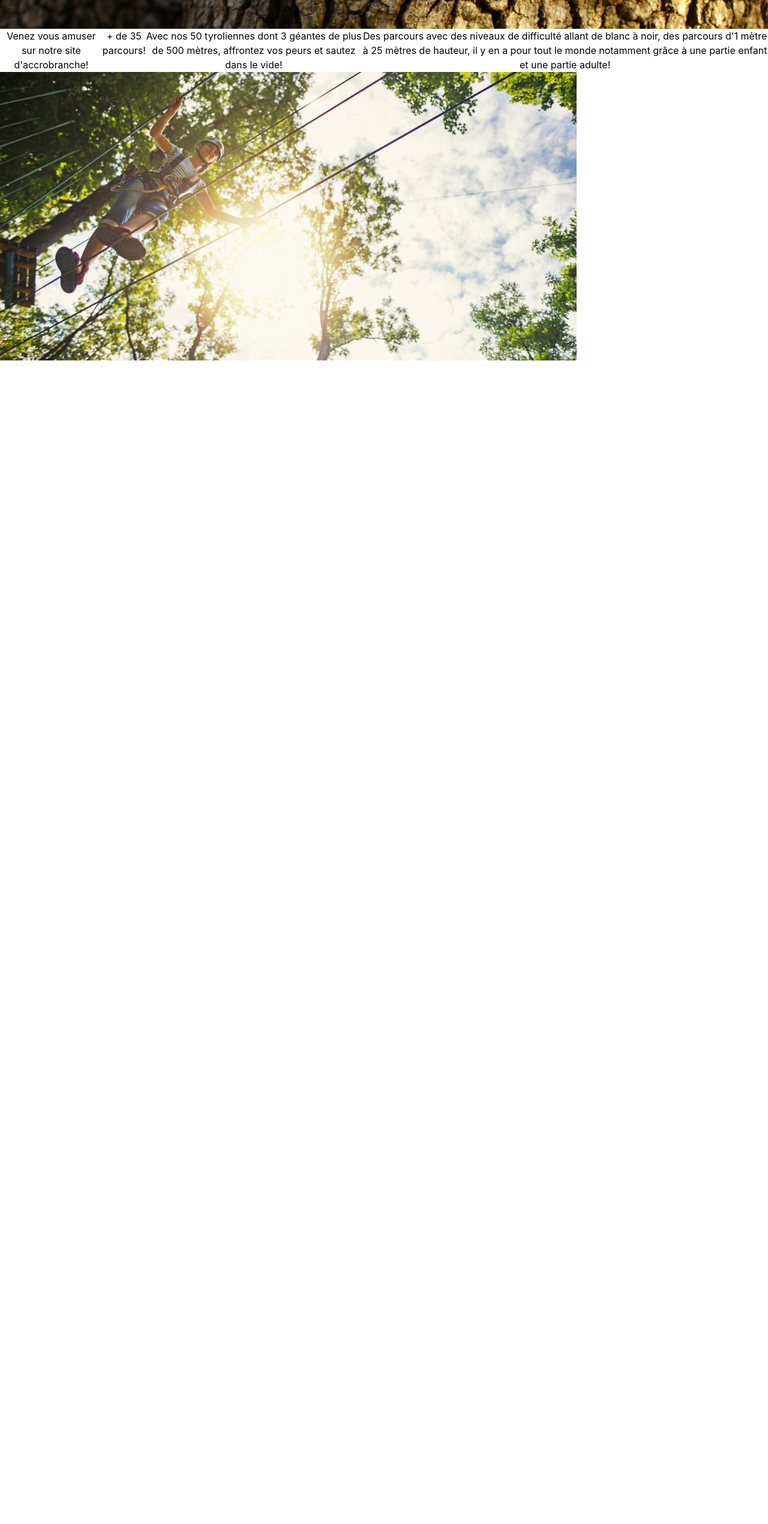
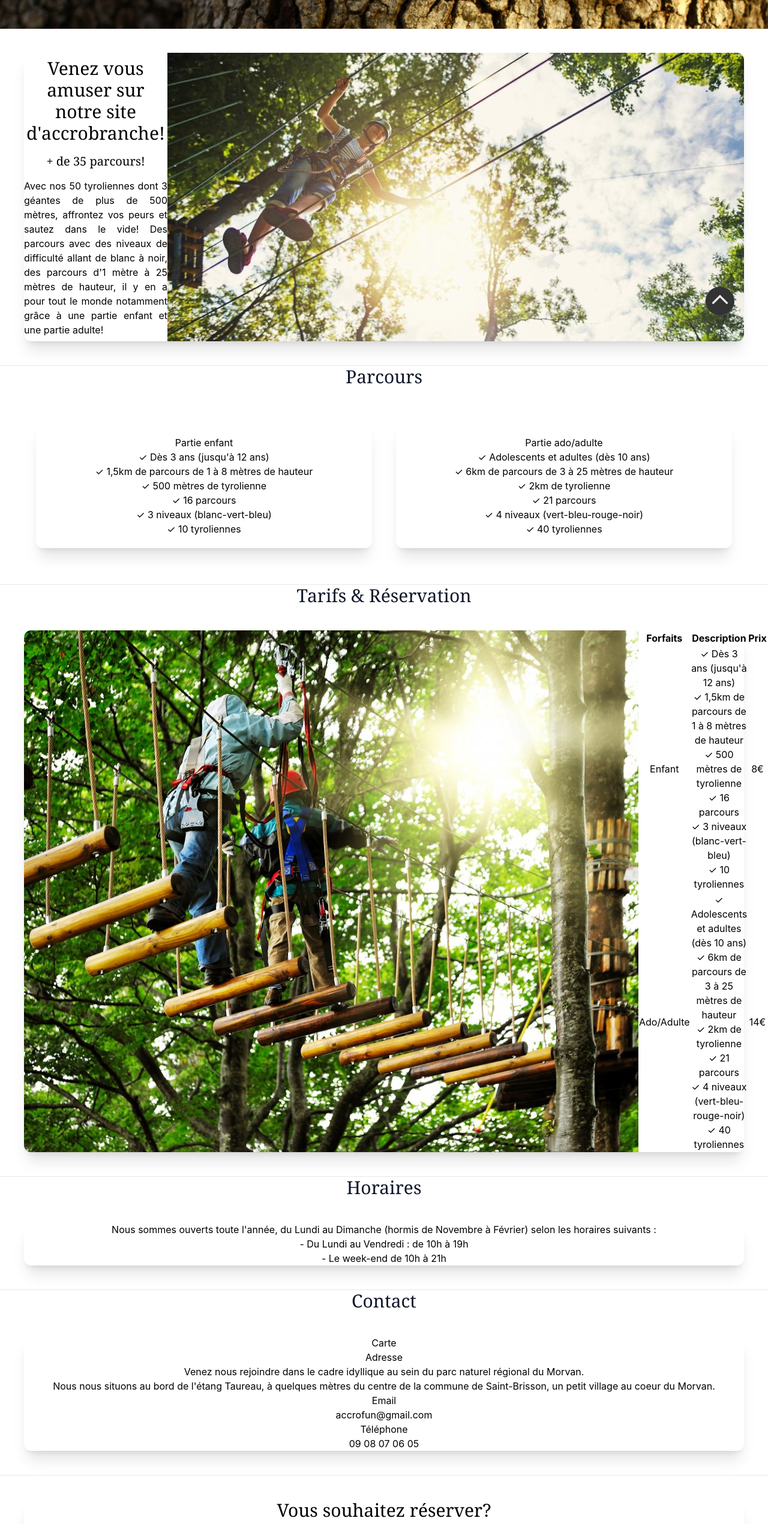
Before and after one commit to HM22-code/Static-web-page-showcase, a React (Create React App) app: page / in a window 1280 px wide. Shown: the part 234-2775 px from the top of the page at 60% size. Before the commit the page ends 835 px from the top, so only its background shows below. Built offline with nearby package versions, Linux system fonts and the light colour scheme.

Commit message:
Adding content and update styles

```diff
--- a/src/components/Body.jsx
+++ b/src/components/Body.jsx
@@ -1,25 +1,274 @@
 import React from "react";
 import Banner from "./Banner";
+import ScrollTopButton from "./ScrollTopButton";
 
 function Body() {
 	return (
-		<div>
+		<div className="dark:bg-slate-900">
 			<Banner />
-			<div className="flex flex-col md:flex-row">
-				<h1>Venez vous amuser sur notre site d'accrobranche!</h1>
-				<h2>+ de 35 parcours!</h2>
-				<p>
-					Avec nos 50 tyroliennes dont 3 géantes de plus de 500
-					mètres, affrontez vos peurs et sautez dans le vide!
-				</p>
-				<p>
-					Des parcours avec des niveaux de difficulté allant de blanc
-					à noir, des parcours d'1 mètre à 25 mètres de hauteur, il y
-					en a pour tout le monde notamment grâce à une partie enfant
-					et une partie adulte!
-				</p>
-			</div>
-			<img src="./assets/img/home.jpg" alt="" />
+			<section>
+				<div className="m-10 flex flex-col rounded-xl shadow-xl dark:bg-slate-800 dark:shadow-slate-800 md:flex-row">
+					<div className="flex flex-col justify-around">
+						<h1 className="font-serif text-3xl dark:text-white">
+							Venez vous amuser sur notre site d'accrobranche!
+						</h1>
+						<h2 className="font-serif text-xl dark:text-white">
+							+ de 35 parcours!
+						</h2>
+						<p className="text-justify text-base dark:text-white">
+							Avec nos 50 tyroliennes dont 3 géantes de plus de
+							500 mètres, affrontez vos peurs et sautez dans le
+							vide! Des parcours avec des niveaux de difficulté
+							allant de blanc à noir, des parcours d'1 mètre à 25
+							mètres de hauteur, il y en a pour tout le monde
+							notamment grâce à une partie enfant et une partie
+							adulte!
+						</p>
+					</div>
+					<img
+						className="rounded-r-xl"
+						loading="lazy"
+						src="./assets/img/home.jpg"
+						alt=""
+					/>
+				</div>
+			</section>
+			<hr />
+			<section>
+				<div className="">
+					<h1 className="font-serif text-3xl text-slate-900 dark:text-white">
+						Parcours
+					</h1>
+					<div className="m-10 flex flex-col justify-evenly md:flex-row">
+						<div className="m-5 h-full w-full rounded-xl p-5 shadow-xl dark:bg-slate-800 dark:shadow-slate-800">
+							<h3 className="dark:text-white">Partie enfant</h3>
+							<p className="dark:text-white">
+								✓ Dès 3 ans (jusqu'à 12 ans)
+							</p>
+							<p className="dark:text-white">
+								✓ 1,5km de parcours de 1 à 8 mètres de hauteur
+							</p>
+							<p className="dark:text-white">
+								✓ 500 mètres de tyrolienne
+							</p>
+							<p className="dark:text-white">✓ 16 parcours</p>
+							<p className="dark:text-white">
+								✓ 3 niveaux (blanc-vert-bleu)
+							</p>
+							<p className="dark:text-white">✓ 10 tyroliennes</p>
+						</div>
+						<div className="m-5 h-full w-full rounded-xl p-5 shadow-xl dark:bg-slate-800 dark:shadow-slate-800">
+							<h3 className="dark:text-white">
+								Partie ado/adulte
+							</h3>
+							<p className="dark:text-white">
+								✓ Adolescents et adultes (dès 10 ans)
+							</p>
+							<p className="dark:text-white">
+								✓ 6km de parcours de 3 à 25 mètres de hauteur
+							</p>
+							<p className="dark:text-white">
+								✓ 2km de tyrolienne
+							</p>
+							<p className="dark:text-white">✓ 21 parcours</p>
+							<p className="dark:text-white">
+								✓ 4 niveaux (vert-bleu-rouge-noir)
+							</p>
+							<p className="dark:text-white">✓ 40 tyroliennes</p>
+						</div>
+					</div>
+				</div>
+			</section>
+			<hr />
+			<section>
+				<div className="">
+					<h1 className="font-serif text-3xl text-slate-900 dark:text-white">
+						Tarifs & Réservation
+					</h1>
+					<div className="m-10 flex flex-col rounded-xl shadow-xl dark:bg-slate-800 dark:shadow-slate-800 md:flex-row">
+						<img
+							className="rounded-l-xl"
+							loading="lazy"
+							src="./assets/img/parkour.jpg"
+							alt=""
+						/>
+						<table className="h-full w-full">
+							<tr>
+								<th className="dark:text-white">Forfaits</th>
+								<th className="dark:text-white">Description</th>
+								<th className="dark:text-white">Prix</th>
+							</tr>
+							<tr>
+								<td className="dark:text-white">Enfant</td>
+								<td>
+									<p className="dark:text-white">
+										✓ Dès 3 ans (jusqu'à 12 ans)
+									</p>
+									<p className="dark:text-white">
+										✓ 1,5km de parcours de 1 à 8 mètres de
+										hauteur
+									</p>
+									<p className="dark:text-white">
+										✓ 500 mètres de tyrolienne
+									</p>
+									<p className="dark:text-white">
+										✓ 16 parcours
+									</p>
+									<p className="dark:text-white">
+										✓ 3 niveaux (blanc-vert-bleu)
+									</p>
+									<p className="dark:text-white">
+										✓ 10 tyroliennes
+									</p>
+								</td>
+								<td className="dark:text-white">8€</td>
+							</tr>
+							<tr>
+								<td className="dark:text-white">Ado/Adulte</td>
+								<td>
+									<p className="dark:text-white">
+										✓ Adolescents et adultes (dès 10 ans)
+									</p>
+									<p className="dark:text-white">
+										✓ 6km de parcours de 3 à 25 mètres de
+										hauteur
+									</p>
+									<p className="dark:text-white">
+										✓ 2km de tyrolienne
+									</p>
+									<p className="dark:text-white">
+										✓ 21 parcours
+									</p>
+									<p className="dark:text-white">
+										✓ 4 niveaux (vert-bleu-rouge-noir)
+									</p>
+									<p className="dark:text-white">
+										✓ 40 tyroliennes
+									</p>
+								</td>
+								<td className="dark:text-white">14€</td>
+							</tr>
+						</table>
+					</div>
+				</div>
+			</section>
+			<hr />
+			<section>
+				<div className="">
+					<h1 className="font-serif text-3xl text-slate-900 dark:text-white">
+						Horaires
+					</h1>
+
+					<div className="m-10 rounded-xl shadow-xl dark:bg-slate-800 dark:shadow-slate-800">
+						<p className="dark:text-white">
+							Nous sommes ouverts toute l'année, du Lundi au
+							Dimanche (hormis de Novembre à Février) selon les
+							horaires suivants :
+						</p>
+						<p className="dark:text-white">
+							- Du Lundi au Vendredi : de 10h à 19h
+						</p>
+						<p className="dark:text-white">
+							- Le week-end de 10h à 21h
+						</p>
+					</div>
+				</div>
+			</section>
+			<hr />
+			<section>
+				<div className="">
+					<h1 className="font-serif text-3xl text-slate-900 dark:text-white">
+						Contact
+					</h1>
+					<div className="m-10 rounded-xl shadow-xl dark:bg-slate-800 dark:shadow-slate-800">
+						<div className="dark:text-white">Carte</div>
+						<div className="">
+							<h2 className="dark:text-white">Adresse</h2>
+							<p className="dark:text-white">
+								Venez nous rejoindre dans le cadre idyllique au
+								sein du parc naturel régional du Morvan.
+							</p>
+							<p className="dark:text-white">
+								Nous nous situons au bord de l'étang Taureau, à
+								quelques mètres du centre de la commune de
+								Saint-Brisson, un petit village au coeur du
+								Morvan.
+							</p>
+							<h2 className="dark:text-white">Email</h2>
+							<p className="dark:text-white">
+								accrofun@gmail.com
+							</p>
+							<h2 className="dark:text-white">Téléphone</h2>
+							<p className="dark:text-white">09 08 07 06 05</p>
+						</div>
+					</div>
+				</div>
+			</section>
+			<hr />
+			<section>
+				<div className="ml-10 mr-10 mt-10 rounded-xl shadow-xl dark:bg-slate-800 dark:shadow-slate-800">
+					<h3 className="font-serif text-3xl dark:text-white">
+						Vous souhaitez réserver?
+					</h3>
+					<h4 className="font-serif text-2xl dark:text-white">
+						Contactez-nous
+					</h4>
+					<form method="post">
+						<input
+							type="text"
+							name="nom"
+							placeholder="Entrer votre nom..."
+							required
+						/>
+						<input
+							type="text"
+							name="prenom"
+							placeholder="Entrer votre prénom..."
+							required
+						/>
+						<input
+							type="email"
+							name="email"
+							placeholder="Entrer votre email..."
+							required
+						/>
+						<input
+							type="tel"
+							name="telephone"
+							placeholder="Entrer votre numéro de téléphone..."
+							required
+						/>
+						<input
+							type="date"
+							name="date"
+							placeholder="Entrer le jour..."
+							required
+						/>
+						<input
+							type="time"
+							name="time"
+							placeholder="Entrer votre horaire..."
+							required
+						/>
+						<div class="lien">
+							<input
+								type="checkbox"
+								name="lien"
+								id="lien"
+								value="lien"
+								required
+							/>
+							<label className="dark:text-white">
+								Accepter les <p>Mentions légales</p>
+							</label>
+						</div>
+						<button className="dark:text-white" type="submit">
+							Réserver
+						</button>
+					</form>
+				</div>
+			</section>
+			<ScrollTopButton />
 		</div>
 	);
 }
--- a/src/components/ScrollTopButton.jsx
+++ b/src/components/ScrollTopButton.jsx
@@ -1,9 +1,20 @@
 import React from "react";
 
 function ScrollTopButton() {
+	const scrollUp = () => {
+		window.scrollTo({
+			top: 0,
+			left: 0,
+			behavior: "smooth",
+		});
+	};
+
 	return (
-		<div class="btn">
-			<img src="img/chevron-haut.svg" class="icon" />
+		<div
+			className="fixed bottom-10 right-14 flex h-12 w-12 cursor-pointer justify-center rounded-full bg-white align-middle hover:bg-slate-300 dark:bg-white"
+			onClick={scrollUp}
+		>
+			<img src="./assets/svg/arrow-up.svg" alt="Arrow-up icon" />
 		</div>
 	);
 }
```
